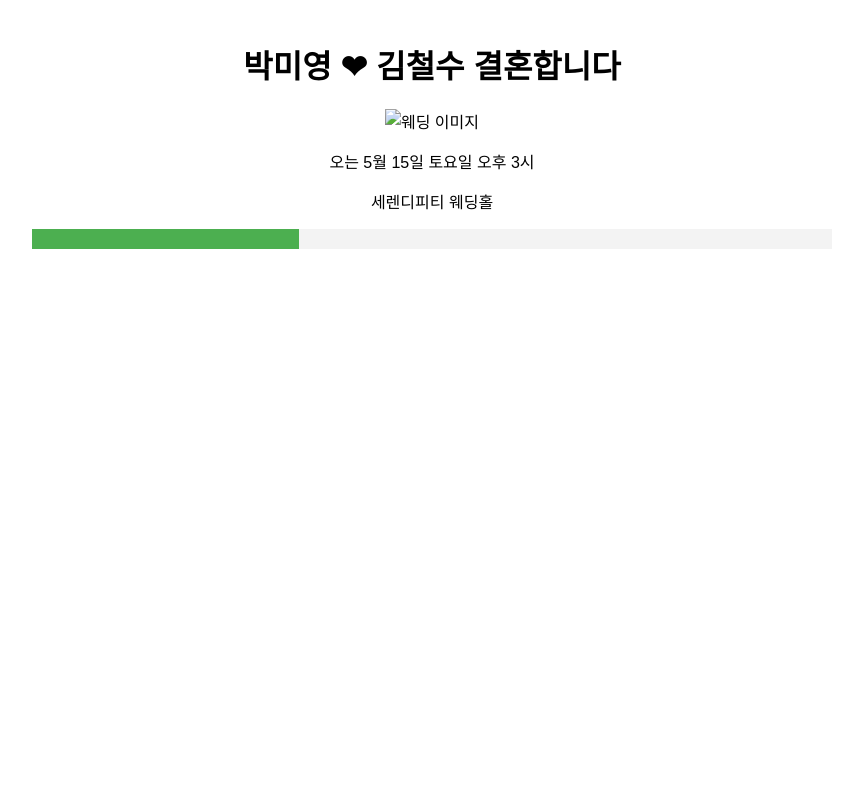
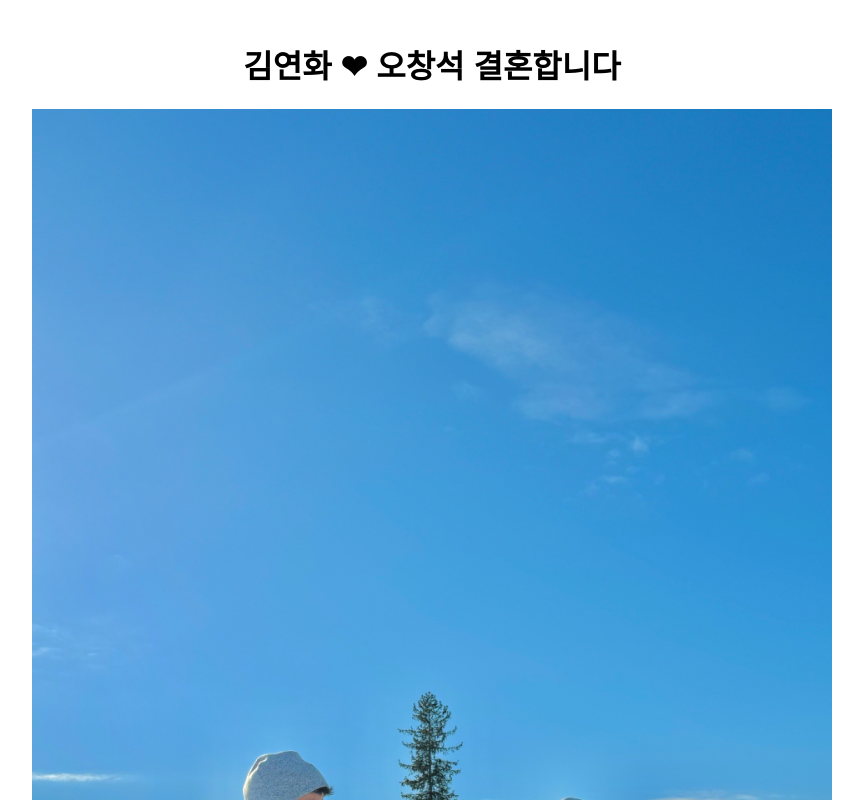
Before and after one commit to ohchangss/my-wedding-invite, a plain HTML site: page index.html in a window 1280 px wide. Shown: the top 800 px of the page, without its empty margins (208-1071 px from the left). Drawn offline with Linux system fonts and the light colour scheme.

Commit message:
img test

```diff
--- a/index.html
+++ b/index.html
@@ -47,10 +47,10 @@
 </head>
 <body>
   <div class="container">
-    <h1>박미영 &#10084; 김철수 결혼합니다</h1>
-    <img src="wedding.jpg" alt="웨딩 이미지">
-    <p>오는 5월 15일 토요일 오후 3시</p>
-    <p>세렌디피티 웨딩홀</p>
+    <h1>김연화 &#10084; 오창석 결혼합니다</h1>
+    <img src="w.jpg" alt="웨딩 이미지">
+    <p>오는 x월 x일 토요일 오후 3시</p>
+    <p>스미스가좋아하는 한옥</p>
     <div class="progress-bar">
       <div class="progress"></div>
     </div>
```
Also changed, not shown: w.jpg (added).
